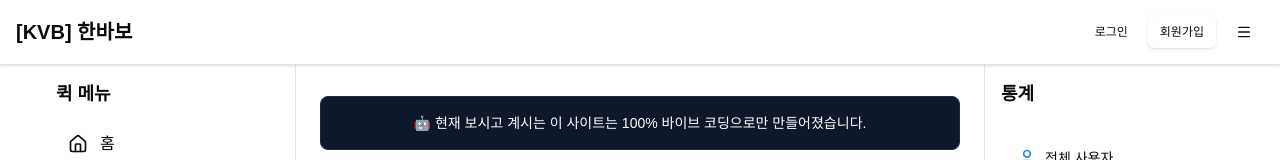
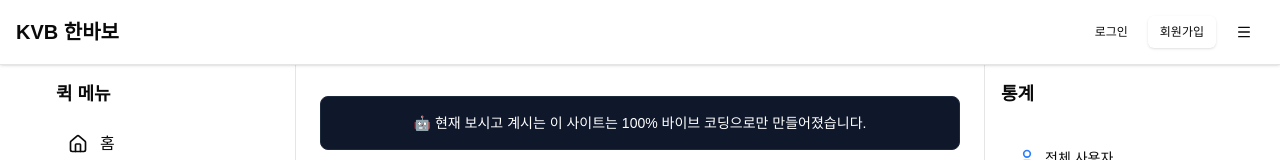
Before and after one commit to thruthesky/vibe, a Next.js app: page / in a window 1280 px wide. Shown: the top 160 px of the page. Built offline with nearby package versions, Linux system fonts and the light colour scheme; no server answers.

Commit message:
docs: Copilot/Agents 안내 문서 간소화(명령은 CLAUDE.md 참조) 및 관련 정리, topbar 텍스트/포맷 수정, .vscode 설정 추가

```diff
--- a/components/topbar.tsx
+++ b/components/topbar.tsx
@@ -19,7 +19,13 @@ import {
   DropdownMenuSeparator,
   DropdownMenuTrigger,
 } from "@/components/ui/dropdown-menu";
-import { MessageCircle, Users, Menu, LogOut, User as UserIcon } from "lucide-react";
+import {
+  MessageCircle,
+  Users,
+  Menu,
+  LogOut,
+  User as UserIcon,
+} from "lucide-react";
 
 export function Topbar() {
   const [user, setUser] = useState<User | null>(null);
@@ -65,7 +71,7 @@ export function Topbar() {
       <div className="container mx-auto flex h-16 items-center justify-between px-4">
         {/* 왼쪽: 로고 */}
         <Link href="/" className="flex items-center gap-2">
-          <div className="text-xl font-bold">[KVB] 한바보</div>
+          <div className="text-xl font-bold">KVB 한바보</div>
         </Link>
 
         {/* 오른쪽: 네비게이션 */}
@@ -133,7 +139,9 @@ export function Topbar() {
                 <Button variant="ghost" size="sm" asChild>
                   <Link href="/profile">
                     <Avatar className="h-7 w-7">
-                      <AvatarFallback className="text-xs">{getUserInitial()}</AvatarFallback>
+                      <AvatarFallback className="text-xs">
+                        {getUserInitial()}
+                      </AvatarFallback>
                     </Avatar>
                   </Link>
                 </Button>
```
Also changed, not shown: 2 other files (tests, documents, lock files or other folders).
